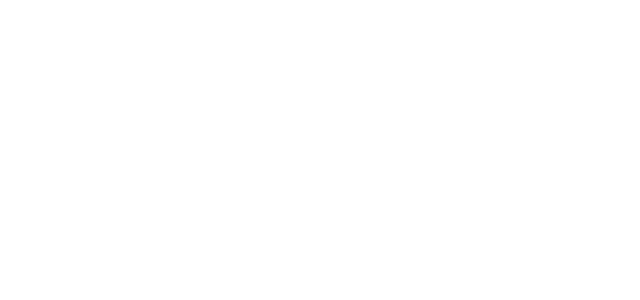
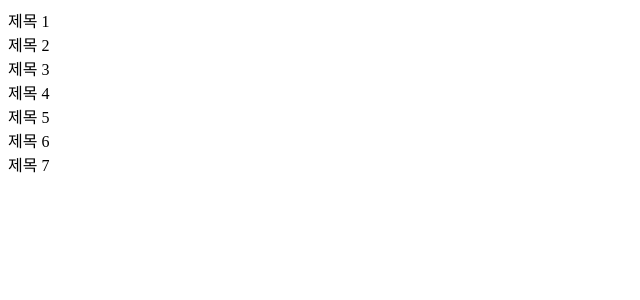
Before and after one commit to WONILLISM/PWI_WikiPage, a React (Create React App) app: page / in a window 1280 px wide. Shown: the top 300 px of the page, without its empty margins (0-640 px from the left). Built offline with nearby package versions, Linux system fonts and the light colour scheme.

Commit message:
[add] #4 메인페이지에 위키 출력
Data Interface 추가
fake Data 생성
상태 값으로 위키 리스트 관리

```diff
--- a/src/App.tsx
+++ b/src/App.tsx
@@ -1,5 +1,11 @@
+import Router from "./router";
+
 function App() {
-  return <></>;
+  return (
+    <>
+      <Router />
+    </>
+  );
 }
 
 export default App;
--- /dev/null
+++ b/src/components/WikiList.tsx
@@ -0,0 +1,36 @@
+import React, { useEffect, useState } from "react";
+import { Wiki, wikiData } from "../interfaces/Data";
+
+const WikiList = () => {
+  const [wikiList, setWikiList] = useState<Wiki[]>();
+  const [loading, setLoading] = useState<boolean>(false);
+
+  const getData = () => {
+    setLoading(true);
+
+    if (wikiData) {
+      setWikiList(wikiData);
+      setLoading(false);
+    }
+  };
+
+  useEffect(() => {
+    getData();
+  }, []);
+
+  return (
+    <div>
+      {loading ? (
+        <div>Loading...</div>
+      ) : (
+        <div>
+          {wikiList?.map((wiki) => (
+            <div>{wiki.title}</div>
+          ))}
+        </div>
+      )}
+    </div>
+  );
+};
+
+export default WikiList;
--- /dev/null
+++ b/src/interfaces/Data.ts
@@ -0,0 +1,43 @@
+export interface Wiki {
+  id: number;
+  title: string;
+  content: string;
+}
+
+export const wikiData: Wiki[] = [
+  {
+    id: 0,
+    title: "제목 1",
+    content: "내용 1",
+  },
+  {
+    id: 1,
+    title: "제목 2",
+    content: "내용 2",
+  },
+  {
+    id: 2,
+    title: "제목 3",
+    content: "내용 3",
+  },
+  {
+    id: 3,
+    title: "제목 4",
+    content: "내용 4",
+  },
+  {
+    id: 4,
+    title: "제목 5",
+    content: "내용 5",
+  },
+  {
+    id: 5,
+    title: "제목 6",
+    content: "내용 6",
+  },
+  {
+    id: 6,
+    title: "제목 7",
+    content: "내용 7",
+  },
+];
--- a/src/pages/Main.tsx
+++ b/src/pages/Main.tsx
@@ -1,7 +1,12 @@
 import React from "react";
+import WikiList from "../components/WikiList";
 
 const Main = () => {
-  return <div>Main</div>;
+  return (
+    <div>
+      <WikiList />
+    </div>
+  );
 };
 
 export default Main;
```
